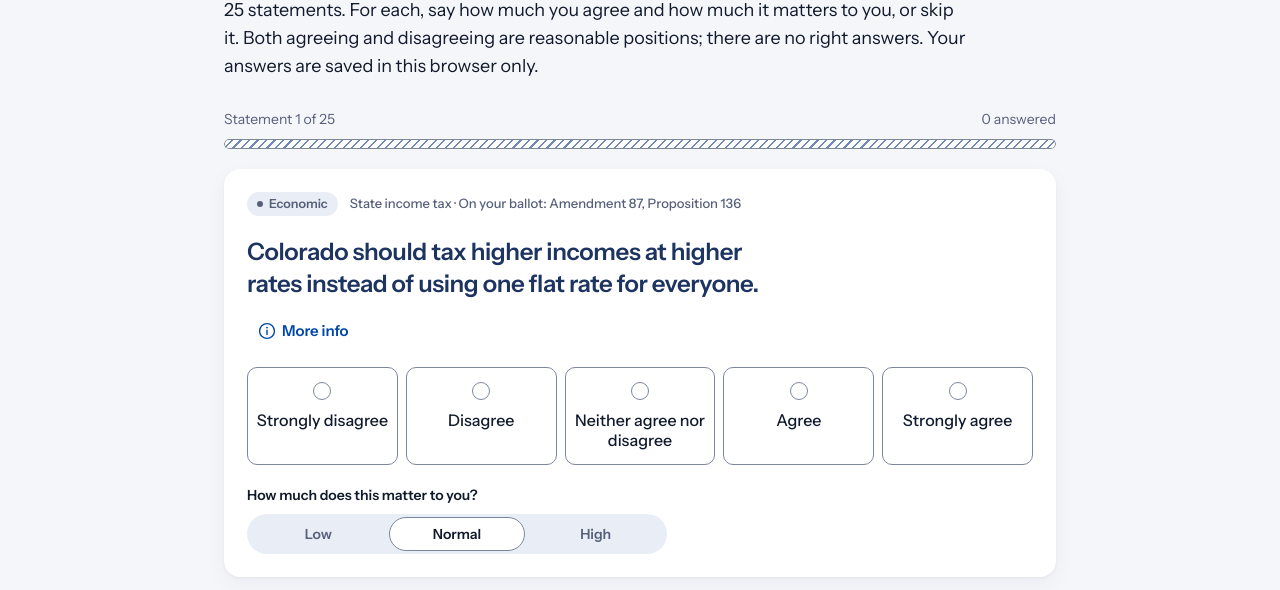
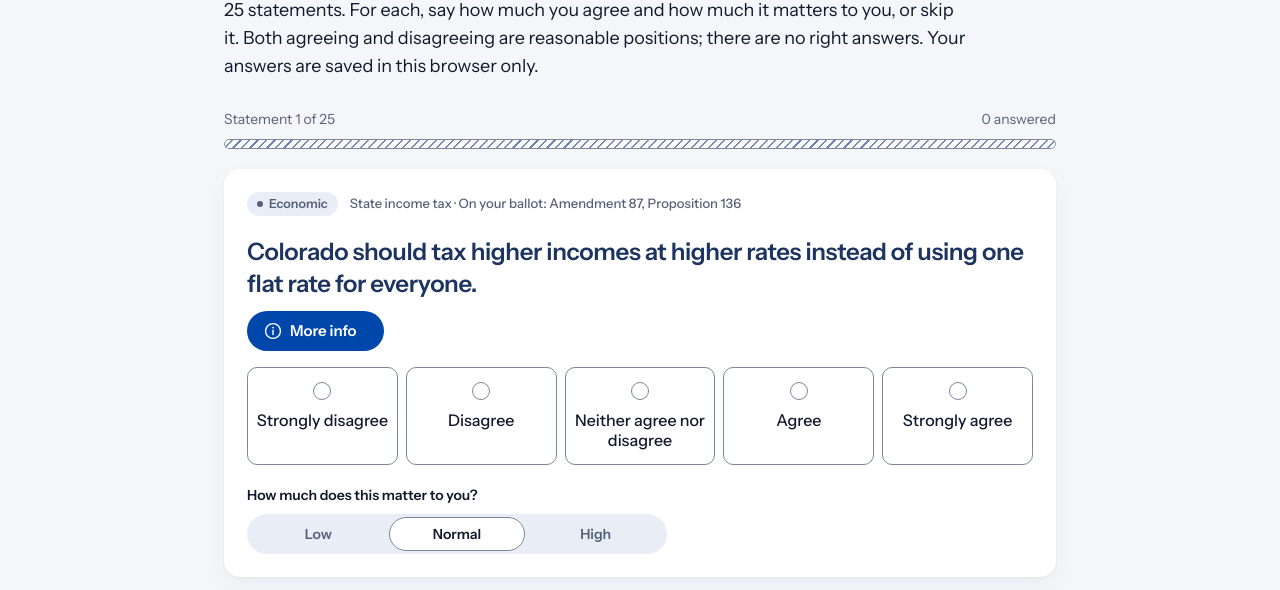
Before and after one commit to jsweetdude/colorado-ballot-guide-claude, an Astro site: page /interview in a window 1280 px wide. Shown: the part 176-766 px from the top of the page. Built offline with nearby package versions, Linux system fonts and the light colour scheme; Astro itself is replaced by a stand-in of ours; a web font is replaced by a local one.

Commit message:
Interview statements fill the card width; More info is a filled blue button; measure lean badges always sit under the title

```diff
--- a/src/pages/interview.astro
+++ b/src/pages/interview.astro
@@ -47,7 +47,7 @@ const importance = [
             <legend><h2 class="iv-statement" id={`st-${s.id}`} tabindex="-1"><span class="visually-hidden">Statement {i + 1} of {total}: </span>{s.text}</h2></legend>
             {explainers.has(s.id) && (
               <div class="iv-info">
-                <button type="button" class="pc-btn pc-btn--ghost iv-info-btn" data-explainer={s.id} aria-haspopup="dialog">
+                <button type="button" class="pc-btn pc-btn--primary iv-info-btn" data-explainer={s.id} aria-haspopup="dialog">
                   <svg aria-hidden="true" viewBox="0 0 20 20" width="18" height="18"><circle cx="10" cy="10" r="8.25" fill="none" stroke="currentColor" stroke-width="1.5"/><path d="M10 9v5" stroke="currentColor" stroke-width="1.6" stroke-linecap="round"/><circle cx="10" cy="6.2" r="1" fill="currentColor"/></svg>
                   More info<span class="visually-hidden"> about this statement: what it means and what is at stake</span>
                 </button>
--- a/src/styles/app.css
+++ b/src/styles/app.css
@@ -82,7 +82,7 @@ main:focus { outline: none; }
 .form-row { display: grid; gap: 12px; }
 @media (min-width: 600px) { .form-row--inline { grid-template-columns: 1fr auto; align-items: end; } }
 fieldset.plain { border: 0; padding: 0; margin: 0; min-width: 0; }
-fieldset.plain > legend { padding: 0; margin-bottom: 16px; }
+fieldset.plain > legend { padding: 0; margin-bottom: 16px; width: 100%; }
 .importance > legend { margin-bottom: 8px !important; }
 .district-grid { display: grid; gap: 12px; }
 @media (min-width: 600px) { .district-grid { grid-template-columns: repeat(2, minmax(0, 1fr)); } }
@@ -98,7 +98,7 @@ fieldset.plain > legend { padding: 0; margin-bottom: 16px; }
 .iv-card { display: grid; gap: 20px; }
 .iv-card[hidden] { display: none; }
 .iv-meta { display: flex; flex-wrap: wrap; gap: 6px 12px; align-items: center; }
-.iv-statement { font-size: clamp(20px, 4.6vw, 24px); line-height: 1.3; outline: none; }
+.iv-statement { font-size: clamp(20px, 4.6vw, 24px); line-height: 1.3; outline: none; text-wrap: pretty; max-width: none; }
 .iv-statement:focus-visible { box-shadow: var(--pc-focus-ring); border-radius: 4px; }
 .likert { display: grid; gap: 8px; }
 @media (min-width: 720px) { .likert { grid-template-columns: repeat(5, minmax(0, 1fr)); } }
@@ -176,7 +176,8 @@ fieldset.plain > legend { padding: 0; margin-bottom: 16px; }
 
 /* Measures */
 .measure { display: grid; gap: 14px; }
-.measure-head { display: flex; flex-wrap: wrap; justify-content: space-between; align-items: flex-start; gap: 8px 16px; }
+/* The lean badge always sits under the measure title, whatever the title's length. */
+.measure-head { display: grid; justify-items: start; gap: 8px; }
 .yes-no { display: grid; gap: 12px; }
 @media (min-width: 680px) { .yes-no { grid-template-columns: 1fr 1fr; } }
 .yes-no > div { padding: 12px 14px; border-radius: var(--pc-radius-md); background: var(--pc-fill); display: grid; gap: 4px; font-size: var(--pc-fs-small); }
@@ -200,7 +201,7 @@ noscript .pc-callout { margin-block: 8px; }
 
 /* "More info" explainers on the interview */
 .iv-info { margin-top: -4px; }
-.iv-info-btn { display: inline-flex; align-items: center; gap: 6px; padding-inline: 10px; }
+.iv-info-btn { display: inline-flex; align-items: center; gap: 8px; padding-inline: 16px 18px; font-weight: 600; }
 wa-dialog.explainer { --width: min(46rem, calc(100vw - 32px)); }
 wa-dialog.explainer::part(title) { font-size: 20px; font-weight: 600; color: var(--pc-heading, var(--pc-ink)); }
 .explainer-body { display: grid; gap: 22px; line-height: 1.55; }
```
